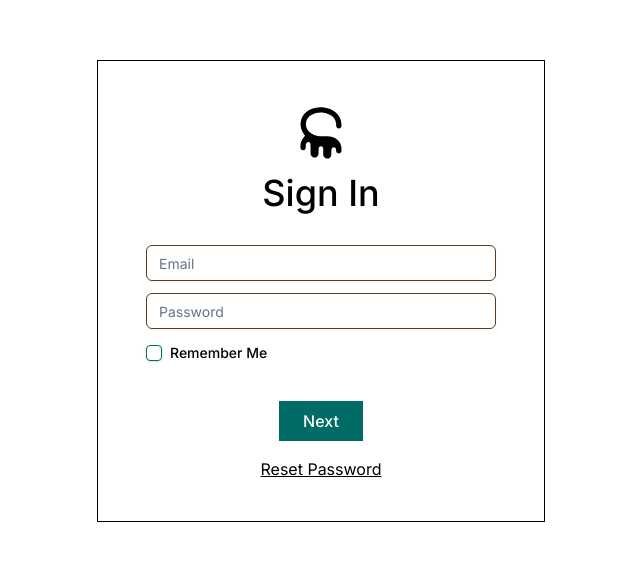
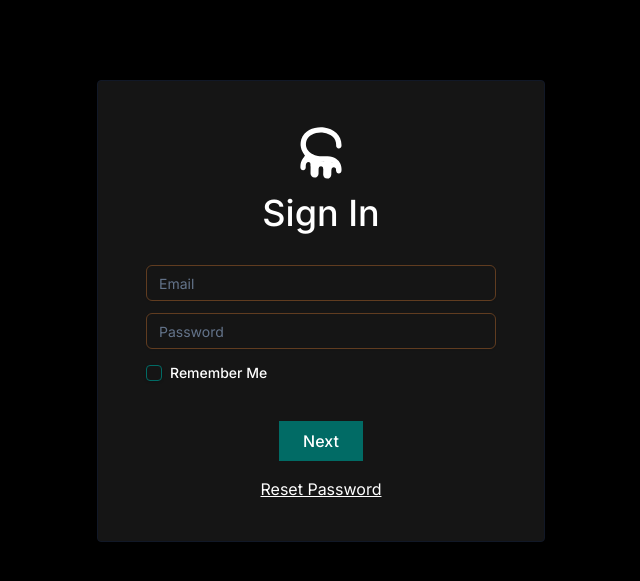
Before and after one commit to prglabs/songster-frontend, a Next.js app: page /login in a window 1280 px wide. Shown: the part 109-690 px from the top of the page, without its empty margins (319-959 px from the left). Built offline with nearby package versions, Linux system fonts and the light colour scheme.

Commit message:
style(loginPage):change to dark mode

```diff
--- a/app/login/page.tsx
+++ b/app/login/page.tsx
@@ -13,20 +13,22 @@ const LoginPage = () => {
     console.log(e);
   };
   return (
-    <main className='flex min-h-[90dvh] flex-col items-center justify-center'>
+    <main className='flex min-h-[100dvh] flex-col items-center justify-center bg-black'>
       <SectionWrapper
-        bgColor='white'
+        bgColor='black'
         className='mx-auto flex max-w-md flex-col items-center justify-center'
       >
-        <div className='mt-20 w-full border border-black px-12 py-10 text-center mx-2'>
+        <div className='mx-2 mt-10 w-full border border-gray-900 px-12 py-10 text-center bg-[#151515] rounded-sm'>
+          <Link href="/" title='back to home page'>
             <Image
-            src='/logo-songster.svg'
+              src='/logo-songster-light.svg'
               width={64}
               height={64}
               className='mx-auto mb-2'
               alt='songster capital logo'
             />
-          <h1 className='mb-8 text-4xl font-medium'>Sign In</h1>
+          </Link>
+          <h1 className='mb-8 text-4xl font-medium text-white'>Sign In</h1>
           <form onSubmit={onSubmitHandler}>
             <Input type='email' placeholder='Email' className='mb-3' />
             <Input type='password' placeholder='Password' className='mb-4' />
```
Lines whose indentation alone changed are shown as unchanged.
